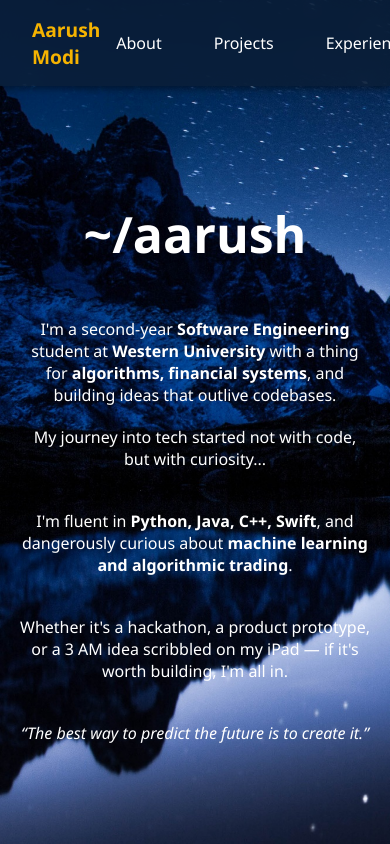
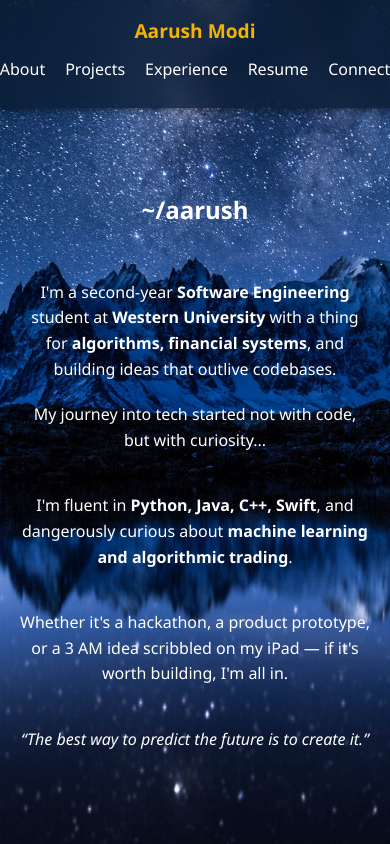
Before and after one commit to aarush-modi/aarush-portfolio, a React (Create React App) app: page / in a window 390 px wide. Shown: the top 844 px of the page. Built offline with nearby package versions, Linux system fonts and the light colour scheme; the HTML template or start-up script is replaced by a standard one.

Commit message:
Fix mobile response]

```diff
--- a/src/components/Hero.jsx
+++ b/src/components/Hero.jsx
@@ -8,16 +8,24 @@ const Hero = () => {
   }, []);
 
   return (
-    <section id="about" style={{
+    <section
+  id="about"
+  style={{
     backgroundImage: "url('/dolomites-night.jpg')",
-    backgroundSize: "cover",
-    minHeight: "100vh",
+    backgroundSize: "cover",             // ✅ always fills, crops if needed
+    backgroundPosition: "center",        // ✅ keeps subject centered
+    backgroundRepeat: "no-repeat",       // ✅ no tiling
+    minHeight: "100vh",                  // ✅ fill full screen height
+    width: "100%",                       // ✅ full width
     display: "flex",
     flexDirection: "column",
     justifyContent: "center",
+    alignItems: "center",
     padding: "0 20px",
     textAlign: "center"
-}}>
+  }}
+>
+
   <h2 data-aos="fade-up" style={{paddingTop: '120px'}}>~/aarush</h2>
 
   <p data-aos="fade-up" data-aos-delay="100" style={{ maxWidth: '800px', margin: '0 auto' }}>
--- a/src/index.css
+++ b/src/index.css
@@ -6,6 +6,9 @@
 
 body {
   margin: 0;
+  padding: 0;
+  line-height: 1.6;
+  font-size:16px;
   font-family: 'Segoe UI', sans-serif;
   background-color: #0b1d35;
   color: white;
@@ -14,6 +17,9 @@ body {
 section {
   padding: 100px 20px;
   text-align: center;
+  max-width: 1100px;
+  margin: 0 auto;
+  box-sizing: border-box;
 }
 
 a {
@@ -55,3 +61,25 @@ h2{
   padding-bottom: 50px;
   font-size: 50px;
 }
+
+@media (max-width: 768px) {
+  nav {
+    flex-direction: column;
+    align-items: flex-start;
+    padding: 1rem;
+  }
+
+  nav a {
+    display: block;
+    margin: 10px 0;
+  }
+}
+
+img {
+  height: auto;
+  border-radius: 8px;
+}
+
+h1, h2, h3 {
+  font-size: clamp(1.5rem, 4vw, 2.5rem);
+}
```
